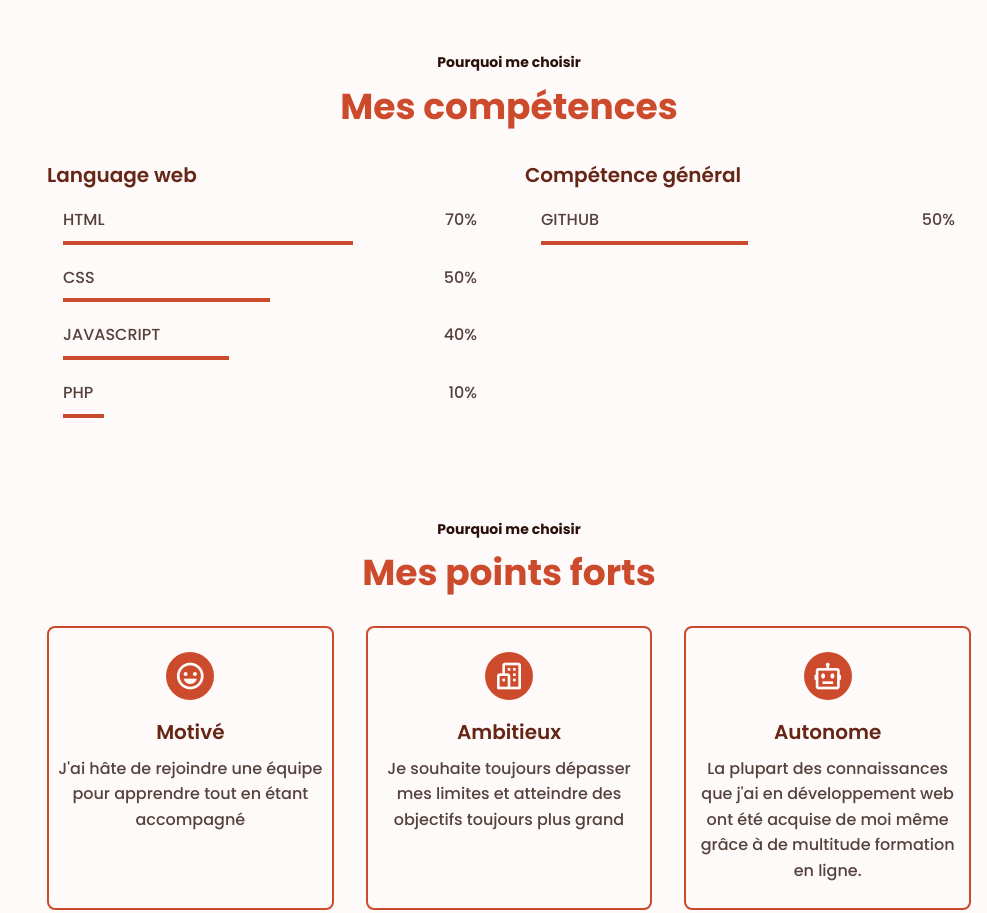
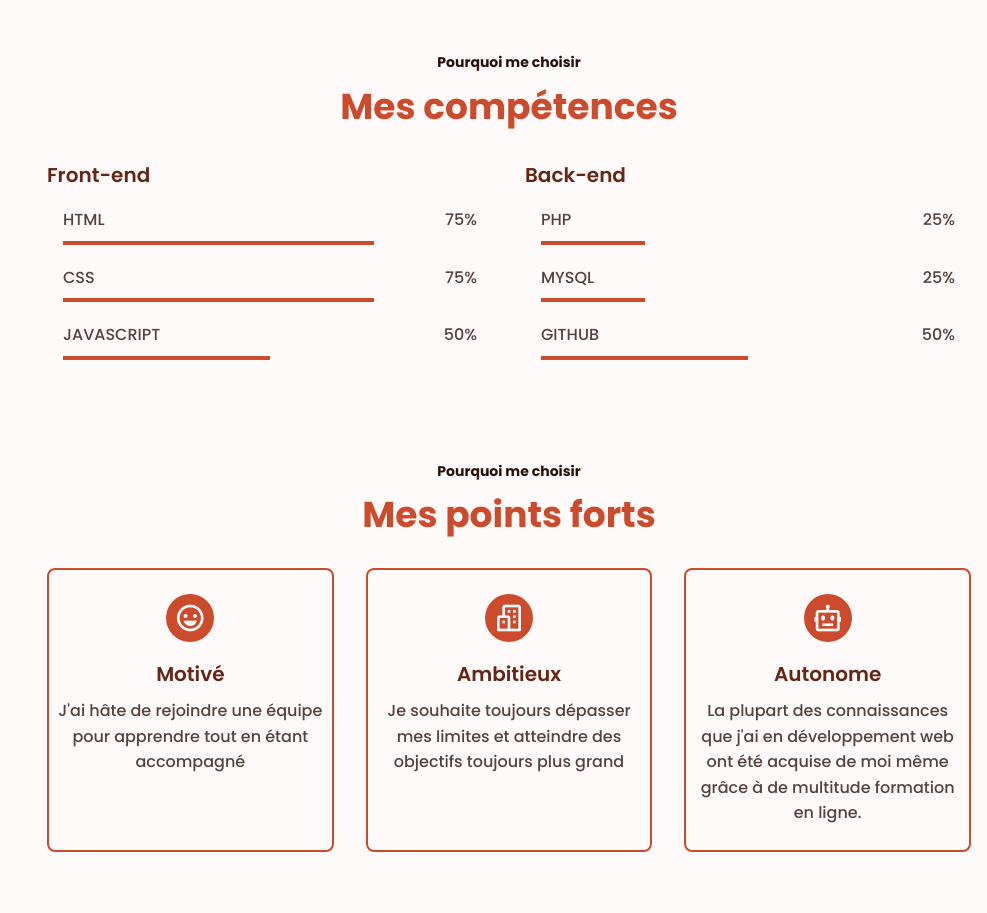
Before and after one commit to Foxenz/Foxenz.github.io, a plain HTML site: page index.html in a window 1280 px wide. Shown: the part 1511-2424 px from the top of the page, without its empty margins (293-1280 px from the left). Drawn offline with nearby package versions, Linux system fonts and the light colour scheme.

Commit message:
Mise à jour des skillsD

```diff
--- a/assets/css/style.css
+++ b/assets/css/style.css
@@ -372,31 +372,27 @@ img{
 }
 
 .skills_html{
-    width: 70%;
+    width: 75%;
 }
 
 .skills_css{
+    width: 75%;
+}
+
+.skills_js{
     width: 50%;
 }
 
-.skills_js{
-    width: 40%;
+.skills_php{
+    width: 25%;
 }
 
-.skills_php{
-    width: 10%;
+.skills_mysql{
+    width: 25%;
 }
 
 .skills_github{
     width: 50%;
-}
-
-.skills_docker{
-    width: 20%;
-}
-
-.skills_serveurWeb{
-    width: 20%;
 }
 
 /* ===== STRONGS POINTS =====*/
--- a/index.html
+++ b/index.html
@@ -136,53 +136,47 @@
 
                 <div class="skills_container bd-grid">
                     <div class="skills_content">
-                        <h3 class="skills_subtitle">Language web</h3>
+                        <h3 class="skills_subtitle">Front-end</h3>
 
                         <div class="skills_data">
                             <span class="skills_name">HTML</span>
-                            <span class="number">70%</span>
+                            <span class="number">75%</span>
                             <span class="skills_bar skills_html"></span>
                         </div>
 
                         <div class="skills_data">
                             <span class="skills_name">CSS</span>
-                            <span class="number">50%</span>
+                            <span class="number">75%</span>
                             <span class="skills_bar skills_css"></span>
                         </div>
 
                         <div class="skills_data">
                             <span class="skills_name">Javascript</span>
-                            <span class="number">40%</span>
+                            <span class="number">50%</span>
                             <span class="skills_bar skills_js"></span>
-                        </div>
-
-                        <div class="skills_data">
-                            <span class="skills_name">PHP</span>
-                            <span class="number">10%</span>
-                            <span class="skills_bar skills_php"></span>
                         </div>
                     </div>
 
                     <div class="skills_content">
-                        <h3 class="skills_subtitle">Compétence général</h3>
+                        <h3 class="skills_subtitle">Back-end</h3>
+
+                        <div class="skills_data">
+                            <span class="skills_name">PHP</span>
+                            <span class="number">25%</span>
+                            <span class="skills_bar skills_php"></span>
+                        </div>
+
+                        <div class="skills_data">
+                            <span class="skills_name">MYSQL</span>
+                            <span class="number">25%</span>
+                            <span class="skills_bar skills_mysql"></span>
+                        </div>
 
                         <div class="skills_data">
                             <span class="skills_name">Github</span>
                             <span class="number">50%</span>
                             <span class="skills_bar skills_github"></span>
                         </div>
-
-                        <!-- <div class="skills_data">
-                            <span class="skills_name">Docker</span>
-                            <span class="number">20%</span>
-                            <span class="skills_bar skills_docker"></span>
-                        </div>
-
-                        <div class="skills_data">
-                            <span class="skills_name">Serveur web</span>
-                            <span class="number">20%</span>
-                            <span class="skills_bar skills_serveurWeb"></span>
-                        </div> -->
                     </div>
                 </div>
             </section>
@@ -301,7 +295,7 @@
 
                         <div class="works_data">
                             <a href="#home" class="works_link"><i class="bx bx-link-alt"></i></a>
-                            <span class="works_title">Site personnel</span>
+                            <span class="works_title">Portfolio</span>
                         </div>
                     </div>
 
```
Also changed, not shown: assets/img/projets/portofolio.png.
